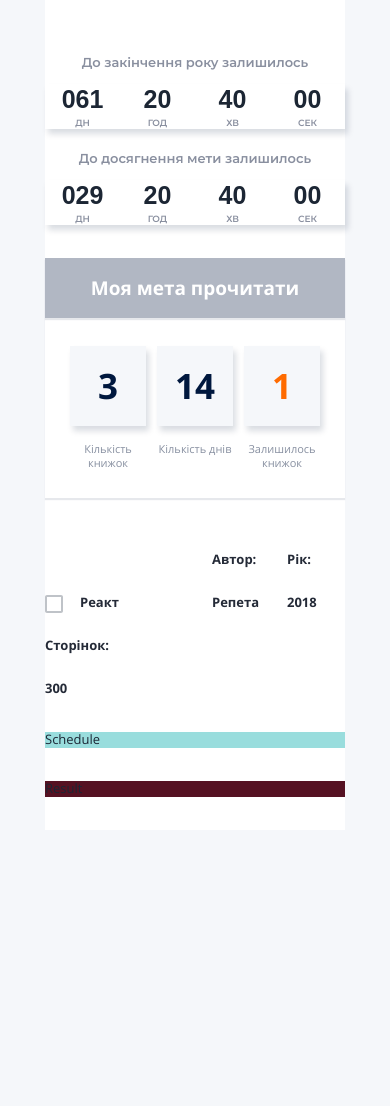
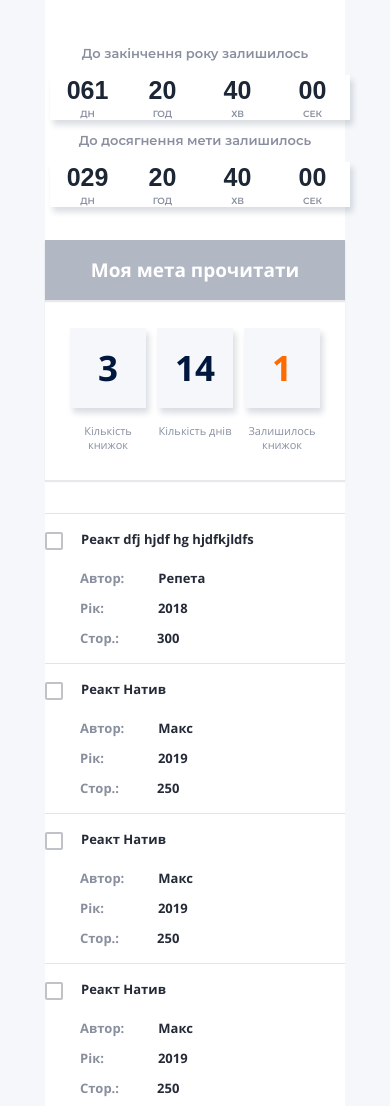
Before and after one commit to iVolovyk/read_books_app, a React app: page /training in a window 390 px wide. Shown: the top 1106 px of the page. Before the commit the page ends 844 px from the top, so only its background shows below. Built offline with nearby package versions, Linux system fonts and the light colour scheme.

Commit message:
edit media Mobile

```diff
--- a/src/books.json
+++ b/src/books.json
@@ -1,6 +1,6 @@
 [{
     "id": "1",
-    "title": "Реакт",
+    "title": "Реакт dfj hjdf hg hjdfkjldfs",
     "author": "Репета",
     "year": 2018,
     "pageNumber": 300,
--- a/src/components/DablTimerContainer/DablTimerContainer.js
+++ b/src/components/DablTimerContainer/DablTimerContainer.js
@@ -6,8 +6,16 @@
 const DablTimerContainer = ({ dateOne, dateToo }) => {
   return (
     <div className={styles.timersWraper}>
-      <Timer date="Jan 1, 2020" nameTimer="До закінчення року залишилось" />
-      <Timer date="Nov 30, 2019" nameTimer="До досягнення мети залишилось" />
+      <Timer
+        date="Jan 1, 2020"
+        nameTimer="До закінчення року залишилось"
+        className={styles.timer}
+      />
+      <Timer
+        date="Nov 30, 2019"
+        nameTimer="До досягнення мети залишилось"
+        className={styles.timer}
+      />
     </div>
   );
 };
--- a/src/components/DablTimerContainer/DablTimerContainer.module.css
+++ b/src/components/DablTimerContainer/DablTimerContainer.module.css
@@ -1,6 +1,18 @@
-.timersWraper {
-  display: flex;
-  width: 100%;
-  justify-content: center;
-  flex-wrap: wrap;
+@media (max-width: 767px) {
+  .timersWraper {
+    width: 100%;
+  }
 }
+
+@media (min-width: 768px) {
+  .timersWraper {
+    display: flex;
+    width: 100%;
+    justify-content: center;
+  }
+  .timer {
+    display: inline-block;
+    margin-right: 500px;
+    margin-left: 500px;
+  }
+}
--- a/src/components/Timer/Timer.module.css
+++ b/src/components/Timer/Timer.module.css
@@ -1,6 +1,5 @@
 .titleTimer {
   text-align: center;
-  margin-top: 22px;
   font-family: 'Montserrat';
   font-weight: 600;
   color: #898f9f;
--- a/src/components/WorkoutInfo/WorkoutInfo.js
+++ b/src/components/WorkoutInfo/WorkoutInfo.js
@@ -43,7 +43,7 @@
         <div>
           <ul className={styles.listBooks}>
             {books.map(({ title, author, year, pageNumber, checked, id }) => (
-              <li key={id}>
+              <li key={id} className={styles.liBookBorder}>
                 <label>
                   <div className={styles.itemBook}>
                     <input
@@ -59,21 +59,21 @@
 
                     <p className={styles.author}>
                       {deviseWidth < tabletWidth && (
-                        <p className={styles.mobileHeadline}>Автор:</p>
+                        <p className={styles.titleAuthor}>Автор:</p>
                       )}
                       {author}
                     </p>
 
                     <p className={styles.year}>
                       {deviseWidth < tabletWidth && (
-                        <p className={styles.mobileHeadline}>Рік:</p>
+                        <p className={styles.titleYear}>Рік:</p>
                       )}
                       {year}
                     </p>
 
                     <p className={styles.pages}>
                       {deviseWidth < tabletWidth && (
-                        <p className={styles.mobileHeadline}>Сторінок:</p>
+                        <p className={styles.titlePages}>Стор.:</p>
                       )}
                       {pageNumber}
                     </p>
--- a/src/components/WorkoutInfo/WorkoutInfo.module.css
+++ b/src/components/WorkoutInfo/WorkoutInfo.module.css
@@ -1,3 +1,95 @@
+.listBooks {
+  list-style: none;
+  margin: 0;
+  padding: 0;
+}
+
+.checkbox {
+  display: none;
+}
+
+.fakeCheckbox {
+  display: inline-block;
+  width: 18px;
+  height: 18px;
+  border: 0;
+  background-image: url('../../assets/icons/check/checkEmpty.png');
+  background-repeat: no-repeat;
+  background-position: center;
+}
+
+.checkbox:checked + .fakeCheckbox {
+  background-image: url('../../assets/icons/check/check.png');
+  background-repeat: no-repeat;
+  background-position: center;
+}
+
+.itemBook {
+  font-family: 'Open Sans';
+  color: rgb(36, 42, 55);
+  font-weight: 700;
+  font-size: 13px;
+}
+
+@media (max-width: 767px) {
+  .liBookBorder {
+    border-top: 1px solid #e0e5eb;
+    padding-top: 10px;
+    padding-bottom: 10px;
+  }
+  .liBookBorder:last-child {
+    border-bottom: 1px solid #e0e5eb;
+  }
+}
+
+.fakeCheckbox {
+  display: inline-block;
+  vertical-align: top;
+  margin-top: 8px;
+  margin-right: 18px;
+}
+
+.author {
+  margin: 0;
+}
+.year {
+  margin: 0;
+}
+.pages {
+  margin: 0;
+}
+
+.titleBook {
+  display: inline-block;
+  margin: 0;
+  line-height: 1.231;
+}
+
+.titleAuthor {
+  display: inline-block;
+  margin: 0;
+  margin-right: 34px;
+  margin-left: 35px;
+  color: #898f9f;
+}
+
+.titleYear {
+  display: inline-block;
+  margin: 0;
+  margin-right: 54px;
+  margin-left: 35px;
+  color: #898f9f;
+}
+
+.titlePages {
+  display: inline-block;
+  margin: 0;
+  margin-right: 38px;
+  margin-left: 35px;
+  color: #898f9f;
+}
+
+@media (min-width: 768px) {
   .headTable {
     width: 100%;
     border-top: 1px solid #e0e5eb;
@@ -81,8 +173,8 @@
 
   .fakeCheckbox {
     display: inline-block;
-  vertical-align: middle;
-  margin: 0;
+    /* vertical-align: middle; */
+    margin-top: 5px;
     margin-right: 17px;
   }
 
@@ -90,6 +182,7 @@
     display: inline-block;
     width: 44%;
     margin: 0;
+    line-height: 1.231;
   }
 
   .author {
@@ -108,6 +201,7 @@
     display: inline-block;
     margin: 0;
   }
+}
 
 @media (min-width: 1279px) {
   .titleBook {
```
Lines whose indentation alone changed are shown as unchanged.
